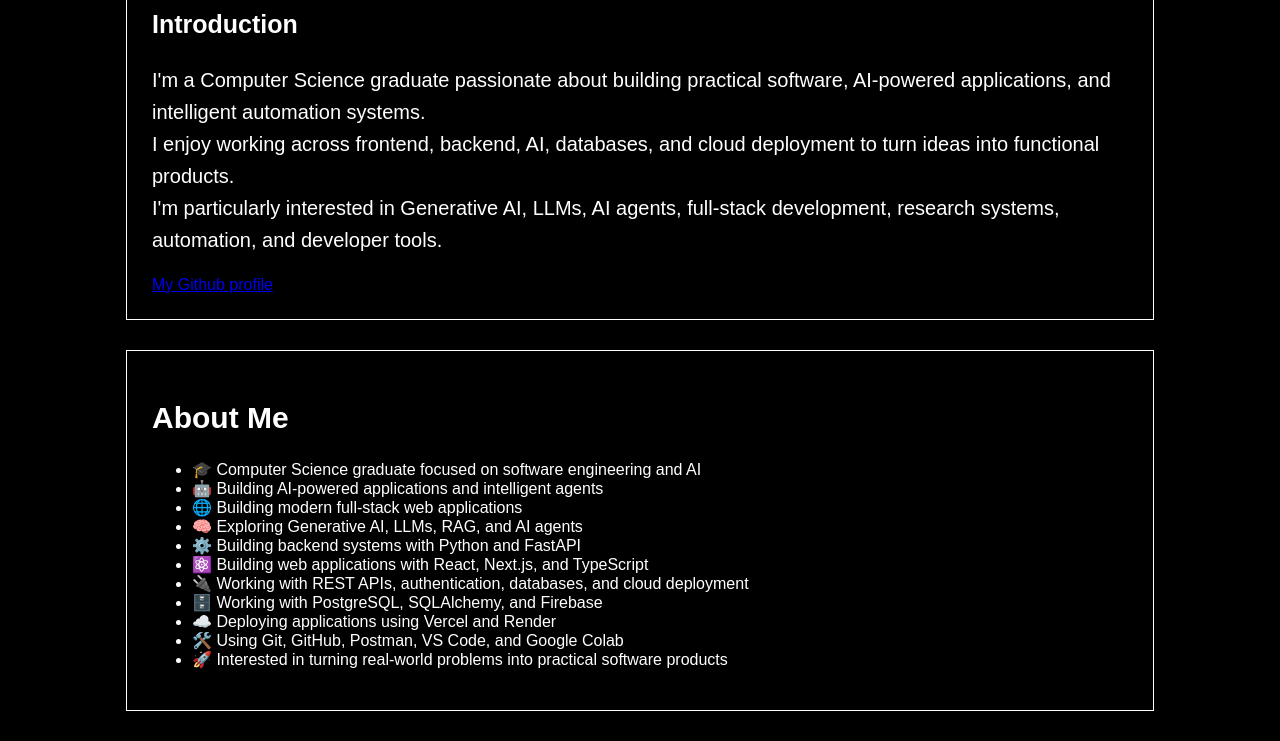
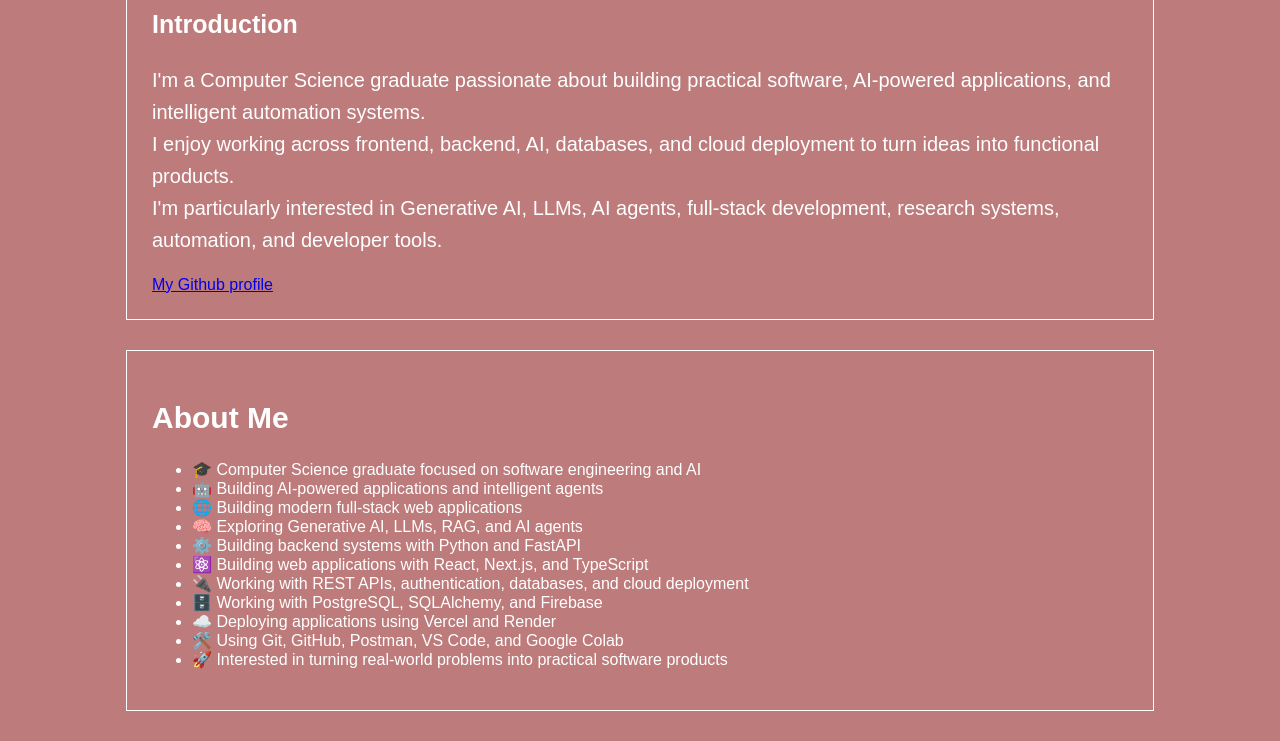
Before and after one commit to pranavekannan1/Portfolio-Hardcode, a plain HTML site: page index.html in a window 1280 px wide. Shown: the part 414-1155 px from the top of the page. Drawn offline with Linux system fonts and the light colour scheme.

Commit message:
bg-color

```diff
--- a/style.css
+++ b/style.css
@@ -1,5 +1,5 @@
 body {
-    background-color: rgb(0, 0, 0);
+    background-color: rgba(131, 0, 0, 0.516);
     font-family: Arial, sans-serif;
     padding: 0%;
     margin: 0%;
```
